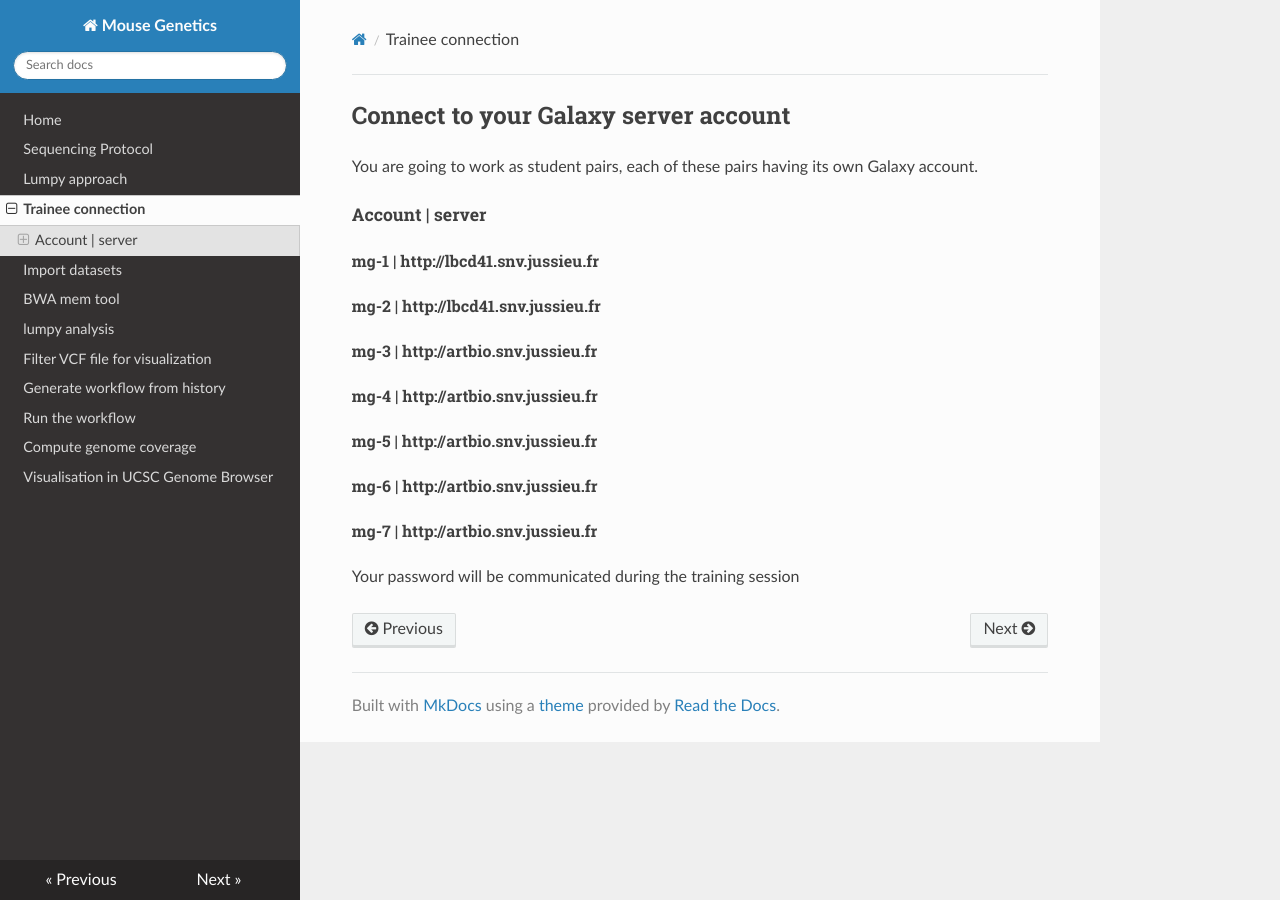
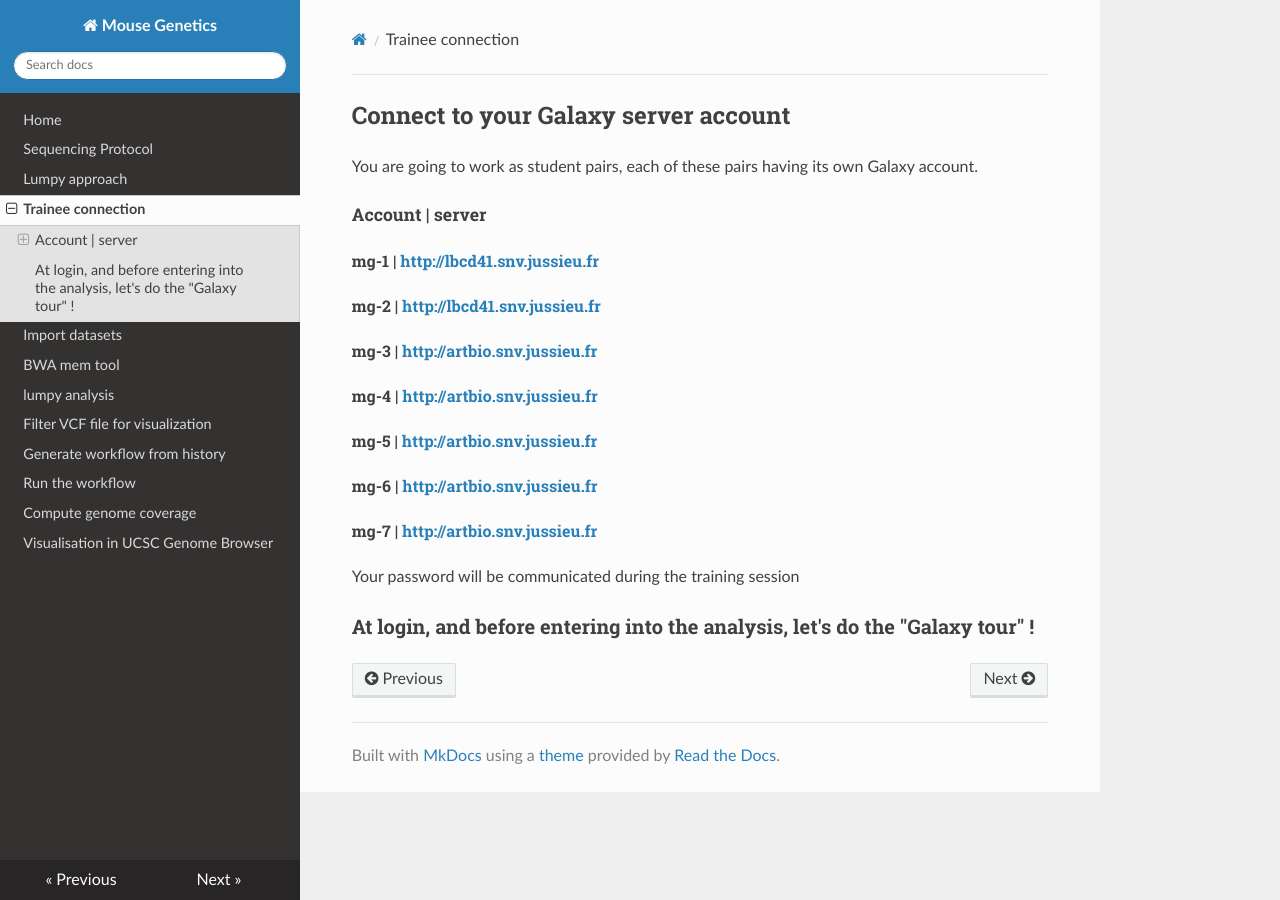
Before and after one commit to ARTbio/mouse_genetics, an MkDocs documentation site: the page built from docs/connection.md, in a window 1280 px wide. Built offline with MkDocs 1.6.1, drawn with Linux system fonts in a browser that asks for light colours; nearby versions of some CDN libraries; old or Windows-style settings are respelled for this version of MkDocs.

Commit message:
change connection section with introduction of tour

```diff
--- a/docs/connection.md
+++ b/docs/connection.md
@@ -4,13 +4,15 @@
 
 ##### Account | server
 
-###### mg-1 | http://lbcd41.snv.jussieu.fr
-###### mg-2 | http://lbcd41.snv.jussieu.fr
-###### mg-3 | http://artbio.snv.jussieu.fr
-###### mg-4 | http://artbio.snv.jussieu.fr
-###### mg-5 | http://artbio.snv.jussieu.fr
-###### mg-6 | http://artbio.snv.jussieu.fr
-###### mg-7 | http://artbio.snv.jussieu.fr
+###### mg-1 | [http://lbcd41.snv.jussieu.fr](http://lbcd41.snv.jussieu.fr)
+###### mg-2 | [http://lbcd41.snv.jussieu.fr](http://lbcd41.snv.jussieu.fr)
+###### mg-3 | [http://artbio.snv.jussieu.fr](http://artbio.snv.jussieu.fr)
+###### mg-4 | [http://artbio.snv.jussieu.fr](http://artbio.snv.jussieu.fr)
+###### mg-5 | [http://artbio.snv.jussieu.fr](http://artbio.snv.jussieu.fr)
+###### mg-6 | [http://artbio.snv.jussieu.fr](http://artbio.snv.jussieu.fr)
+###### mg-7 | [http://artbio.snv.jussieu.fr](http://artbio.snv.jussieu.fr)
 
 
 Your password will be communicated during the training session
+
+### At login, and before entering into the analysis, let's do the "Galaxy tour" !
```
